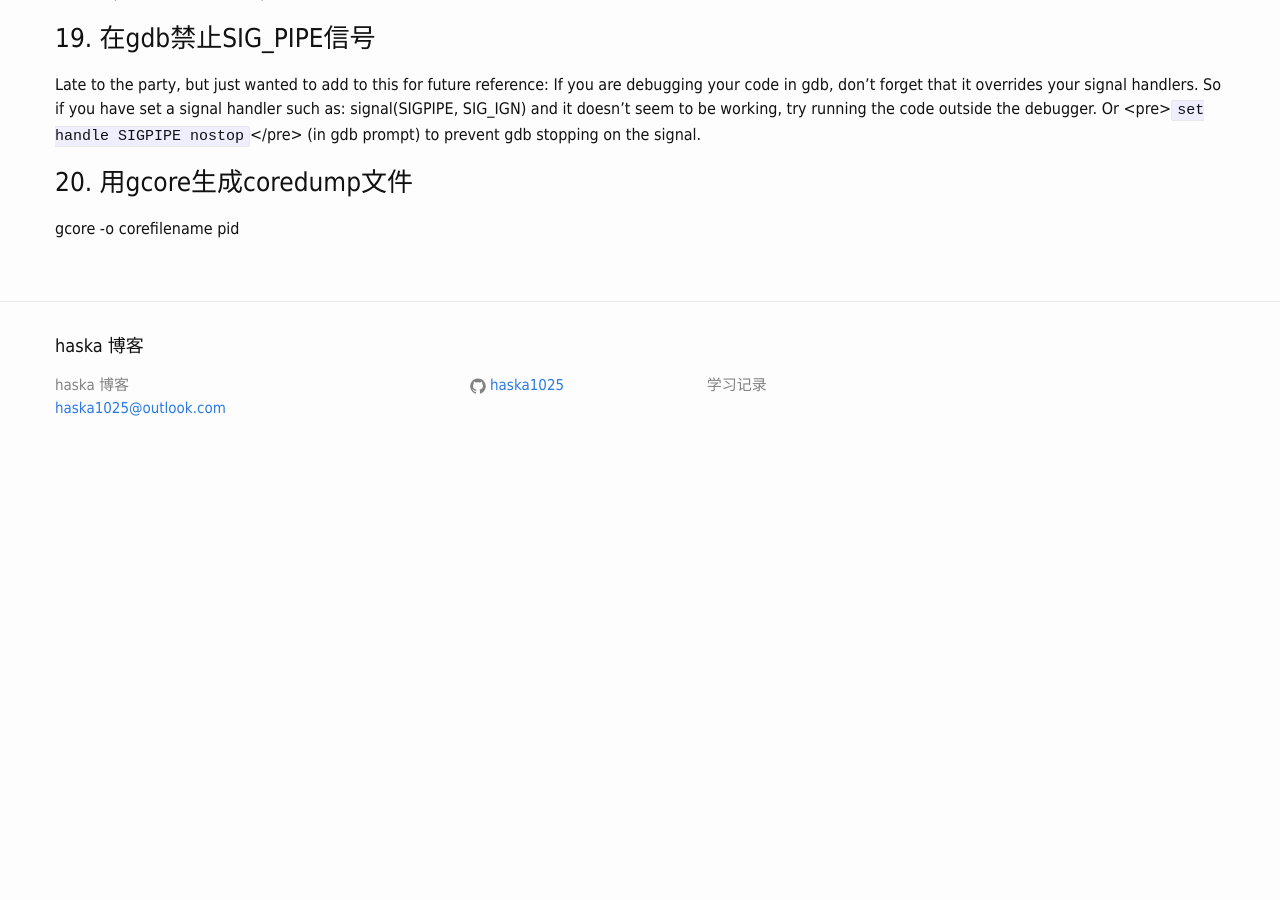
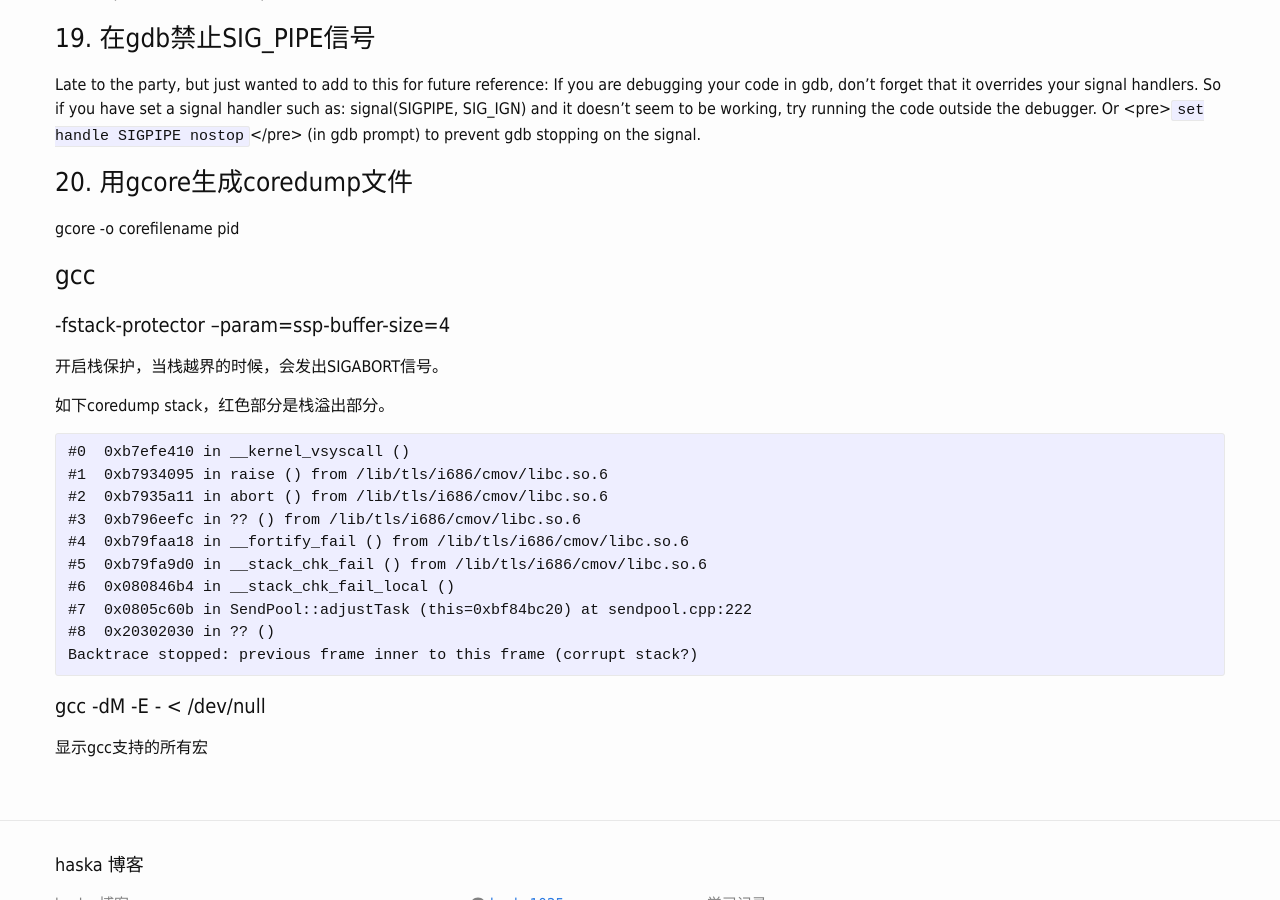
Before and after one commit to haska1025/haska1025.github.io, a Jekyll site: the page built from _posts/2016-05-31-gdb命令记录.markdown, in a window 1280 px wide and 900 px high, scrolled down 2320 px. Built offline with Jekyll 4.4.1, drawn with Linux system fonts in a browser that asks for light colours; before the commit the page ends 2799 px from its top, so only the background shows below that.

Commit message:
Update 2016-05-31-gdb命令记录.markdown

````diff
--- a/_posts/2016-05-31-gdb命令记录.markdown
+++ b/_posts/2016-05-31-gdb命令记录.markdown
@@ -105,3 +105,27 @@ Or <pre><code>set handle SIGPIPE nostop</code></pre> (in gdb prompt) to prevent
 ### 20. 用gcore生成coredump文件
 
 gcore -o corefilename pid
+
+###	gcc
+
+####	-fstack-protector --param=ssp-buffer-size=4
+
+开启栈保护，当栈越界的时候，会发出SIGABORT信号。
+
+如下coredump stack，红色部分是栈溢出部分。
+```c
+#0  0xb7efe410 in __kernel_vsyscall ()
+#1  0xb7934095 in raise () from /lib/tls/i686/cmov/libc.so.6
+#2  0xb7935a11 in abort () from /lib/tls/i686/cmov/libc.so.6
+#3  0xb796eefc in ?? () from /lib/tls/i686/cmov/libc.so.6
+#4  0xb79faa18 in __fortify_fail () from /lib/tls/i686/cmov/libc.so.6
+#5  0xb79fa9d0 in __stack_chk_fail () from /lib/tls/i686/cmov/libc.so.6
+#6  0x080846b4 in __stack_chk_fail_local ()
+#7  0x0805c60b in SendPool::adjustTask (this=0xbf84bc20) at sendpool.cpp:222
+#8  0x20302030 in ?? ()
+Backtrace stopped: previous frame inner to this frame (corrupt stack?)
+```
+
+####	gcc -dM -E - < /dev/null
+
+显示gcc支持的所有宏
````
